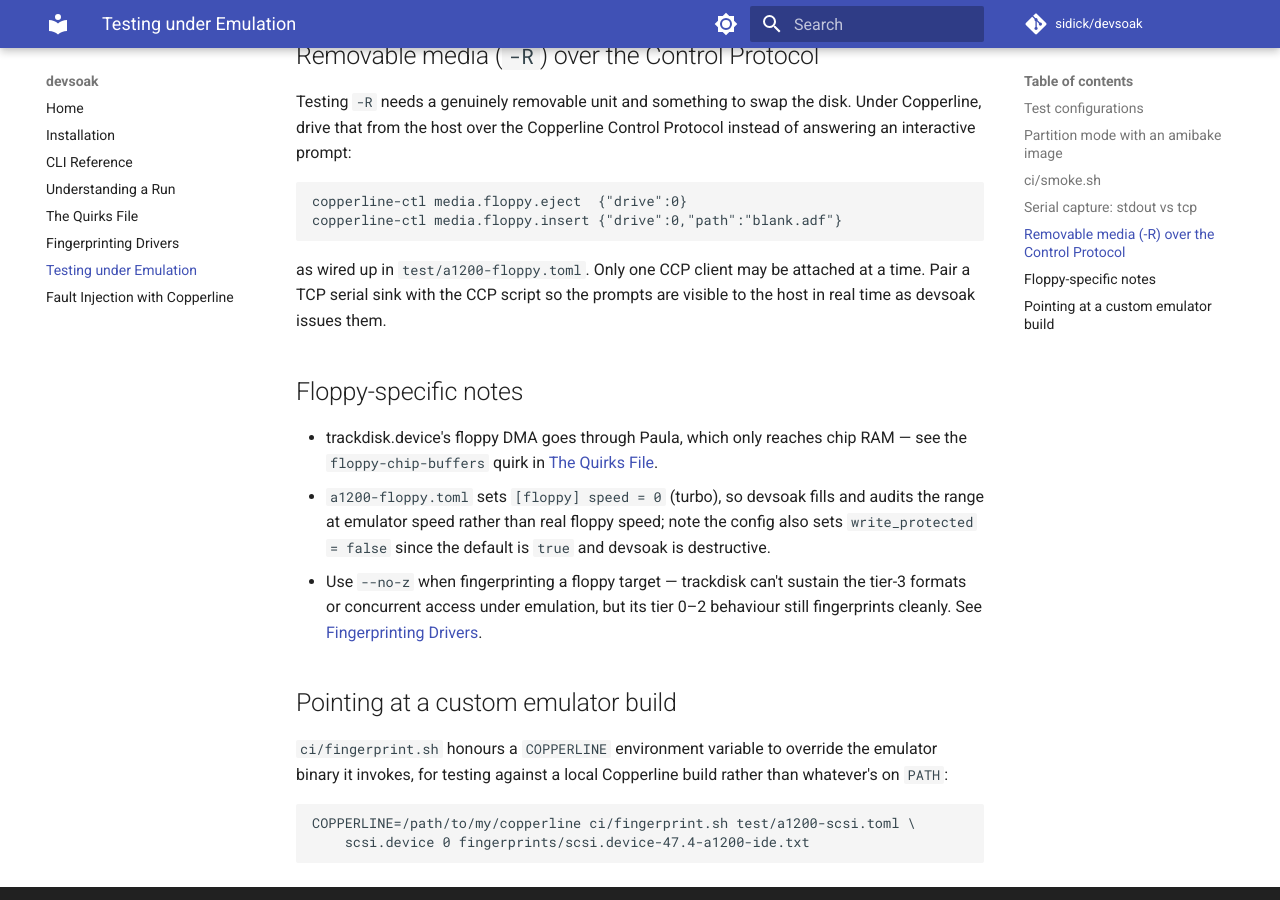
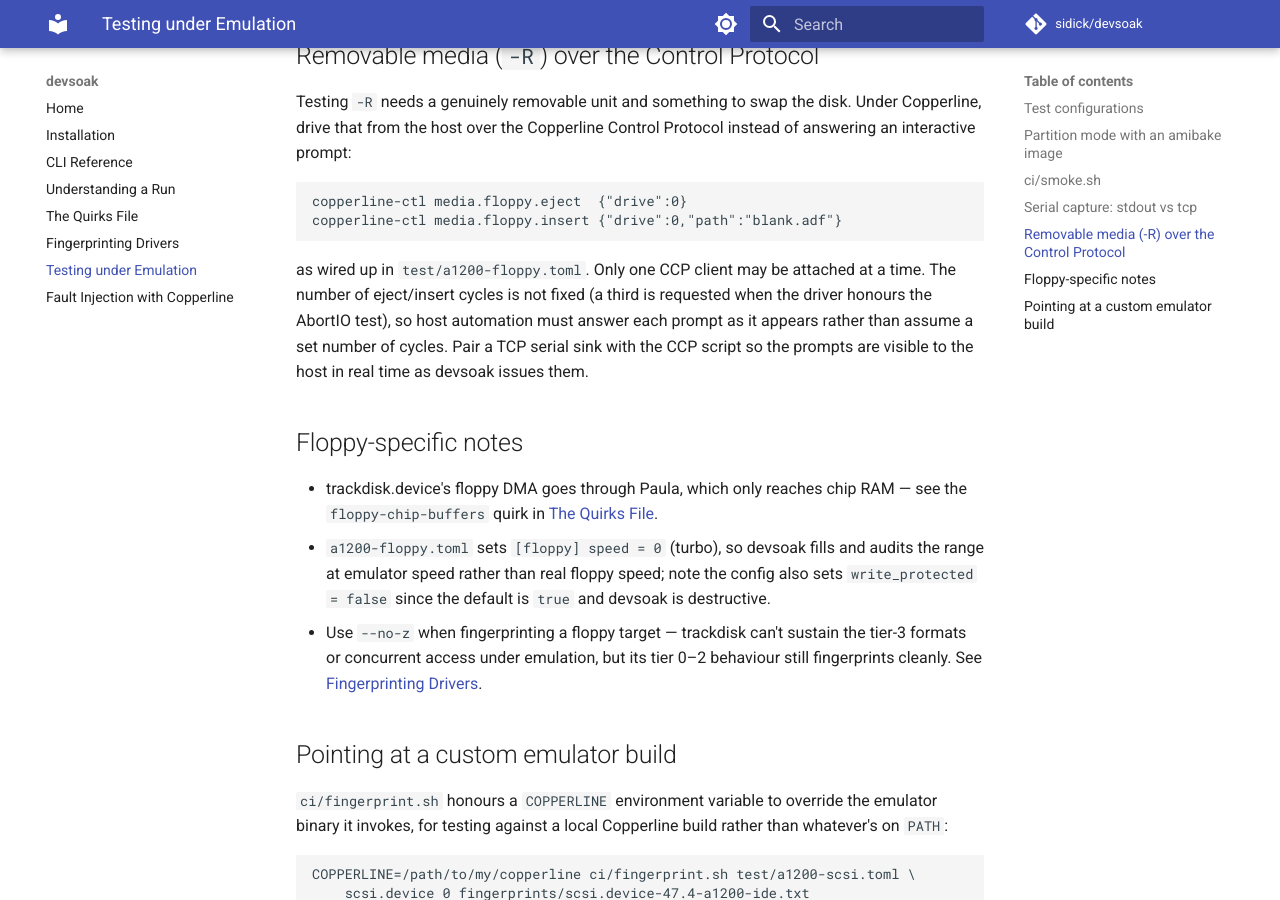
Before and after one commit to sidick/devsoak, an MkDocs documentation site: the page built from userdocs/Emulator-Testing.md, in a window 1280 px wide and 900 px high, scrolled down 2295 px. Built offline with MkDocs 1.6.1 and Material for MkDocs 9.7.7, drawn with Linux system fonts in a browser that asks for light colours; comment, search, counter and statistics services are not loaded; the version menu is left out.

Commit message:
Address review findings on the AbortIO step
- Unlink the handler best-effort with TD_REMCHANGEINT on the two FAIL
  branches, so a driver that replies the aborted request but keeps the
  handler linked is not left holding a stack-allocated struct Interrupt.
- Keep the AbortIO return value out of the addchangeint-abort: line; a
  driver with a void AbortIO leaves garbage in D0. It gets its own line.
- Mark the reaped abort request completed[], not remdone[].
- Document the outcome line and the third eject/insert cycle a driver
  that honours the abort now needs.

Co-Authored-By: Claude <noreply@anthropic.com>
Claude-Session: https://claude.ai/code/session_01AESscrZxt1xVpzLRBqmzVT

````diff
--- a/userdocs/Emulator-Testing.md
+++ b/userdocs/Emulator-Testing.md
@@ -117,7 +117,10 @@ copperline-ctl media.floppy.insert {"drive":0,"path":"blank.adf"}
 ```
 
 as wired up in `test/a1200-floppy.toml`. Only one CCP client may be
-attached at a time. Pair a TCP serial sink with the CCP script so the
+attached at a time. The number of eject/insert cycles is not fixed (a
+third is requested when the driver honours the AbortIO test), so host
+automation must answer each prompt as it appears rather than assume a
+set number of cycles. Pair a TCP serial sink with the CCP script so the
 prompts are visible to the host in real time as devsoak issues them.
 
 ## Floppy-specific notes
````
Also changed, not shown: README.md (+2 -1 lines), userdocs/Understanding-Runs.md (+10 -1 lines), 2 other files.
